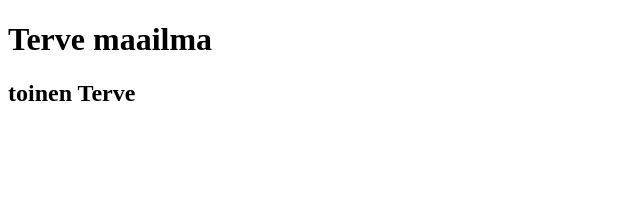
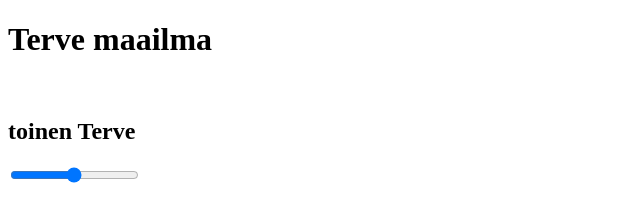
Before and after one commit to Arputsi/Kokeilusivu, a plain HTML site: page index.html in a window 1280 px wide. Shown: the whole page, without its empty margins (0-640 px from the left). Drawn offline with Linux system fonts and the light colour scheme.

Commit message:
Update index.html

```diff
--- a/index.html
+++ b/index.html
@@ -7,6 +7,10 @@
 </head>
 <body>
     <h1>Terve maailma</h1>
+    <br>
     <h2>toinen Terve</h2>
+    <div class="slidecontainer">
+        <input type="range" min="1" max="100" value="50" class="slider" id="myRange">
+      </div>
 </body>
 </html>
```
